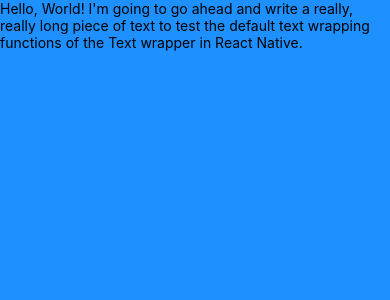
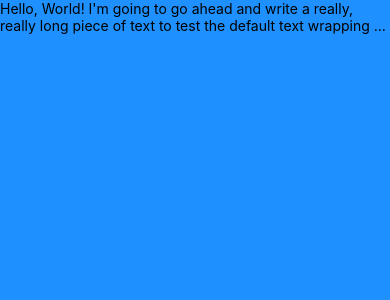
Before and after one commit to michaeldegori/done-with-it, a React Native app: screen / in a window 390 px wide. Shown: the top 300 px of the page. Built offline with nearby package versions, Linux system fonts and the light colour scheme.

Commit message:
number of lines in text

```diff
--- a/App.js
+++ b/App.js
@@ -7,7 +7,7 @@ export default function App() {
 
   return (
     <SafeAreaView style={styles.container}>
-      <Text>
+      <Text numberOfLines={2}>
         Hello, World! I'm going to go ahead and write a really, really long
         piece of text to test the default text wrapping functions of the Text
         wrapper in React Native.
```
